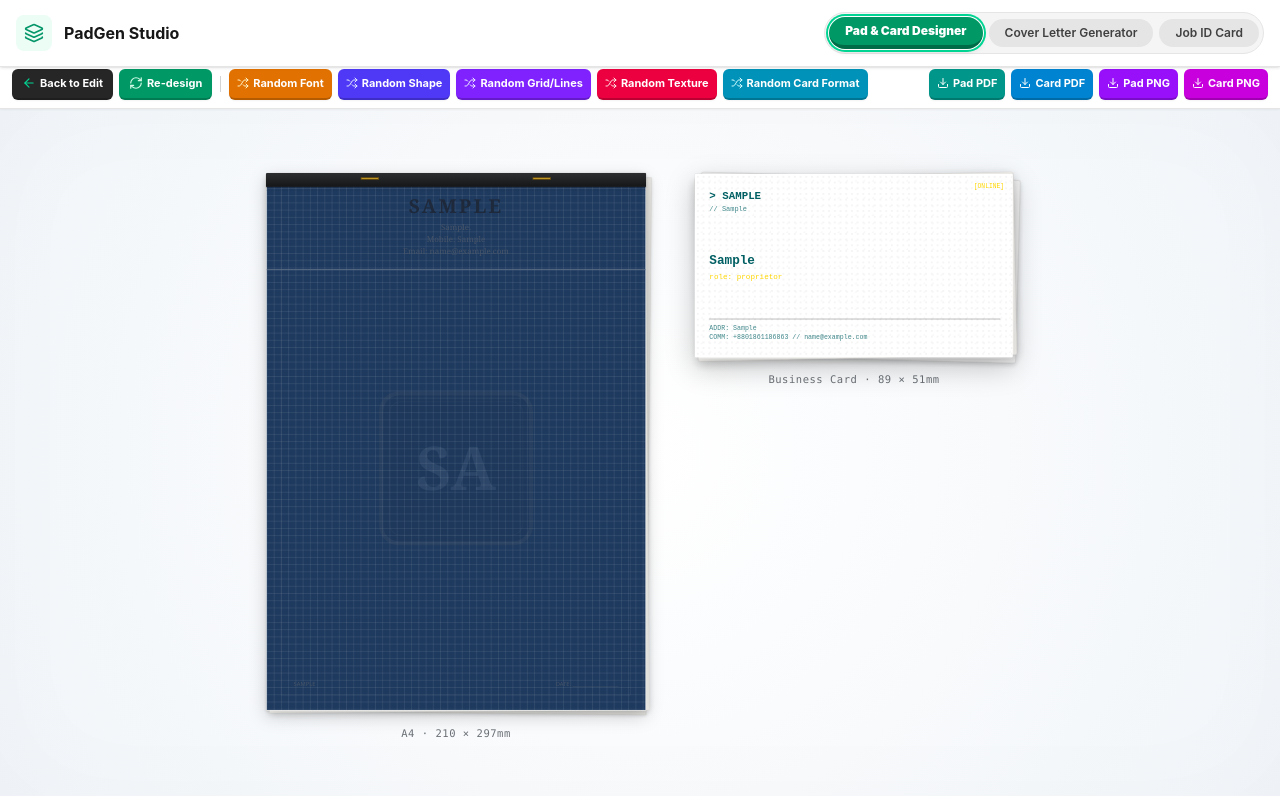
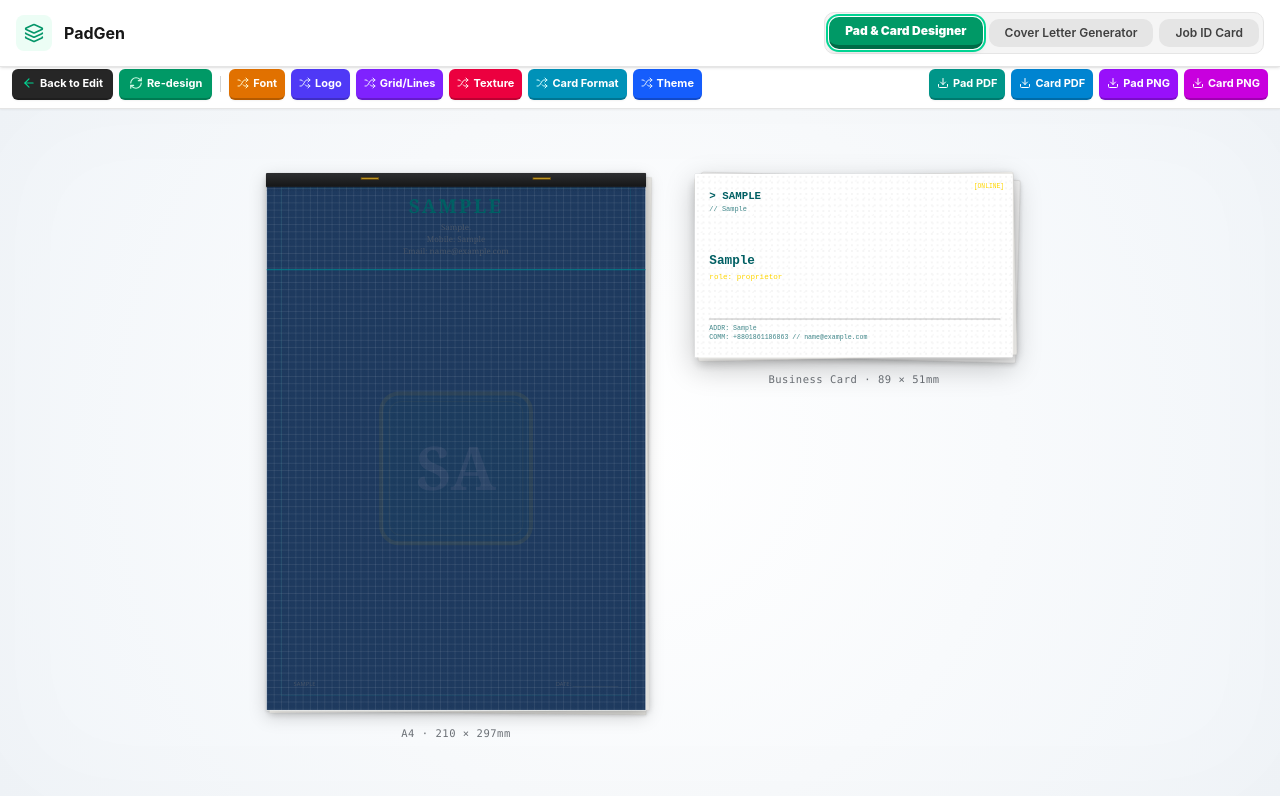
Before and after one commit to mohammadnurhasnat/padgen, a React (Vite) app: page / in a window 1280 px wide. Both pictures are taken after typing "Sample", "Sample", "Sample", "name@example.com", "Sample", "Sample" into the empty fields and a click on the button "Generate Design". Shown: the part 10-810 px from the top of the page. Built offline with nearby package versions, Linux system fonts and the light colour scheme; a web font is replaced by a local one.

Commit message:
feat: enhance branding and theme management
- Add favicon and streamline HeaderNavigation branding
- Implement theme index selection logic in App state
- Update Luxury Gold Foil card layout to use active theme colors
- Remove legacy action buttons from ControlPanel

```diff
--- a/index.html
+++ b/index.html
@@ -3,6 +3,7 @@
   <head>
     <meta charset="UTF-8" />
     <meta name="viewport" content="width=device-width, initial-scale=1.0" />
+    <link rel="icon" type="image/svg+xml" href="/favicon.svg" />
     <title>PadGen</title>
   </head>
   <body>
--- a/src/App.tsx
+++ b/src/App.tsx
@@ -171,6 +171,16 @@ export default function App() {
         setResolvedCardLayout(CARD_LAYOUTS[Math.floor(Math.random() * CARD_LAYOUTS.length)]);
       } else {
         setResolvedCardLayout(value);
+      }
+    } else if (key === 'theme') {
+      if (value === 'random') {
+        const randomTheme = Math.floor(Math.random() * THEMES.length);
+        setThemeIdx(randomTheme);
+      } else {
+        const themeIndex = parseInt(value, 10);
+        if (!isNaN(themeIndex) && themeIndex >= 0 && themeIndex < THEMES.length) {
+          setThemeIdx(themeIndex);
+        }
       }
     }
   };
--- a/src/components/CardPreview.tsx
+++ b/src/components/CardPreview.tsx
@@ -900,26 +900,26 @@ const CardPreviewInner: React.FC<CardPreviewProps> = ({
   if (layout === 'luxury-gold-foil') {
     const goldLogo = uploadedLogo
       ? `<svg xmlns="http://www.w3.org/2000/svg" viewBox="0 0 200 200" width="100%" height="100%"><image href="${uploadedLogo}" x="0" y="0" width="200" height="200" preserveAspectRatio="xMidYMid meet"/></svg>`
-      : logoMarkSVG(initials, shape, '#FFFFFF', '#FCF6BA', '#AA771C', logoStyle);
+      : logoMarkSVG(initials, shape, prim, '#AA771C', '#FFFFFF', logoStyle);
     return (
-      <div className="card" style={{ background: '#111111', color: '#F1E6C8', fontFamily: "'Georgia', serif", border: '1mm solid #AA771C', padding: '5mm', boxSizing: 'border-box', position: "relative" }}>
+      <div className="card" style={{ background: theme.paper, color: prim, fontFamily: "'Georgia', serif", border: '1mm solid #AA771C', padding: '5mm', boxSizing: 'border-box', position: "relative" }}>
          <div style={{ display: 'flex', justifyContent: 'space-between', height: '100%', alignItems: 'center' }}>
            <div style={{ display: 'flex', flexDirection: 'column', justifyContent: 'space-between', width: '60%', height: '100%' }}>
              <div>
-               <div style={{ fontSize: `${cardNameSize}pt`, fontWeight: 'bold', color: '#FCF6BA', lineHeight: 1.15 }}>{nameFormatted}</div>
+               <div style={{ fontSize: `${cardNameSize}pt`, fontWeight: 'bold', color: prim, lineHeight: 1.15 }}>{nameFormatted}</div>
                <div style={{ fontSize: '6pt', color: '#BF953F', fontStyle: 'italic', marginTop: '0.5mm' }}>{data.tagline}</div>
              </div>
              <div>
-               <div style={{ fontSize: '9pt', fontWeight: 'bold', color: '#FFFFFF' }}>{data.empName}</div>
+               <div style={{ fontSize: '9pt', fontWeight: 'bold', color: prim }}>{data.empName}</div>
                <div style={{ fontSize: '6pt', color: '#BF953F', letterSpacing: '1px', textTransform: 'uppercase' }}>{roleLine}</div>
              </div>
-             <div style={{ fontSize: '5.5pt', color: '#B38728', lineHeight: 1.3, borderTop: '0.5px solid rgba(179,135,40,0.3)', paddingTop: '1mm' }}>
+             <div style={{ fontSize: '5.5pt', color: detailsMuted, lineHeight: 1.3, borderTop: '0.5px solid rgba(179,135,40,0.3)', paddingTop: '1mm' }}>
                <div>📞 {mobileNumber} &bull; ✉️ {data.email}</div>
                <div style={{ overflow: 'hidden', textOverflow: 'ellipsis', whiteSpace: 'nowrap' }}>📍 {data.address}</div>
              </div>
            </div>
            <div style={{ display: 'flex', flexDirection: 'column', alignItems: 'center', justifyContent: 'center', width: '35%' }}>
-              <div style={{ width: '16mm', height: '16mm', filter: 'drop-shadow(0 2px 4px rgba(0,0,0,0.5))' }} dangerouslySetInnerHTML={{ __html: goldLogo }} />
+              <div style={{ width: '16mm', height: '16mm' }} dangerouslySetInnerHTML={{ __html: goldLogo }} />
            </div>
          </div>
       </div>
@@ -980,21 +980,21 @@ const CardPreviewInner: React.FC<CardPreviewProps> = ({
   // 27. Creative Agency Bold
   if (layout === 'creative-agency-bold') {
     return (
-      <div className="card" style={{ background: prim, color: '#fff', fontFamily: "'Arial Black', sans-serif" , position: "relative"}}>
+      <div className="card" style={{ background: theme.paper, color: prim, fontFamily: "'Arial Black', sans-serif", border: `1.5px solid ${prim}`, position: "relative" }}>
          <div style={{ padding: '6mm 8mm', height: '100%', display: 'flex', flexDirection: 'column', justifyContent: 'space-between' }}>
            <div style={{ display: 'flex', justifyContent: 'space-between', alignItems: 'flex-start' }}>
-             <div style={{ fontSize: `${cardNameSize + 2}pt`, lineHeight: 1.1, letterSpacing: '-1px', maxWidth: '75%' }}>{nameFormatted.toUpperCase()}</div>
-             <div style={{ width: '13mm', height: '13mm' }} dangerouslySetInnerHTML={{ __html: whiteLogoMark }} />
+             <div style={{ fontSize: `${cardNameSize + 2}pt`, lineHeight: 1.1, letterSpacing: '-1px', maxWidth: '75%', color: prim }}>{nameFormatted.toUpperCase()}</div>
+             <div style={{ width: '13mm', height: '13mm' }} dangerouslySetInnerHTML={{ __html: mark }} />
            </div>
            <div style={{ display: 'flex', justifyContent: 'space-between', alignItems: 'flex-end' }}>
-             <div style={{ fontSize: '5.5pt', opacity: 0.8, lineHeight: 1.3, fontFamily: "sans-serif" }}>
+             <div style={{ fontSize: '5.5pt', opacity: 0.8, lineHeight: 1.3, fontFamily: "sans-serif", color: detailsMuted }}>
                <div>📍 {data.address}</div>
                <div>✉️ {data.email}</div>
              </div>
              <div style={{ textAlign: 'right' }}>
                <div style={{ fontSize: '9pt', color: acc }}>{data.empName}</div>
-               <div style={{ fontSize: '6.5pt', opacity: 0.9, fontFamily: 'sans-serif' }}>{roleLine}</div>
-               <div style={{ fontSize: '6pt', opacity: 0.8, marginTop: '1px', fontFamily: 'sans-serif' }}>📞 {mobileNumber}</div>
+               <div style={{ fontSize: '6.5pt', opacity: 0.9, fontFamily: 'sans-serif', color: detailsMuted }}>{roleLine}</div>
+               <div style={{ fontSize: '6pt', opacity: 0.8, marginTop: '1px', fontFamily: 'sans-serif', color: detailsMuted }}>📞 {mobileNumber}</div>
              </div>
            </div>
          </div>
--- a/src/components/ControlPanel.tsx
+++ b/src/components/ControlPanel.tsx
@@ -52,8 +52,8 @@ interface ControlPanelProps {
   onDataChange: (data: CompanyData) => void;
   onControlsChange: (controls: DesignControls) => void;
   onGenerate: () => void;
-  onRandomTheme: () => void;
-  onResetAll: () => void;
+  onRandomTheme?: () => void;
+  onResetAll?: () => void;
   onDownloadPadPDF: () => void;
   onDownloadCardPDF: () => void;
   onExportCardSVG: () => void;
@@ -393,21 +393,6 @@ export const ControlPanel: React.FC<ControlPanelProps> = ({
             <Sparkles className="w-5 h-5" />
             Generate Design
           </button>
-
-          <div className="grid grid-cols-2 gap-2">
-            <button
-              onClick={onRandomTheme}
-              className="bg-indigo-600 hover:bg-indigo-500  border-b-4 border-black/20 active:border-b-0 active:translate-y-[4px] shadow-sm text-white font-bold py-2.5 px-3 rounded-lg text-[13px] active:translate-y-[2px]  transition-all cursor-pointer"
-            >
-              Random Theme
-            </button>
-            <button
-              onClick={onResetAll}
-              className="bg-rose-600 hover:bg-rose-500  border-b-4 border-black/20 active:border-b-0 active:translate-y-[4px] shadow-sm text-white font-bold py-2.5 px-3 rounded-lg text-[13px] active:translate-y-[2px]  transition-all cursor-pointer"
-            >
-              Reset Inputs
-            </button>
-          </div>
         </div>
       </div>
 
--- a/src/components/HeaderNavigation.tsx
+++ b/src/components/HeaderNavigation.tsx
@@ -19,21 +19,17 @@ export const HeaderNavigation: React.FC<HeaderNavigationProps> = ({
           </div>
           <div>
             <h1 className="text-base font-bold text-neutral-900 m-0 leading-none">
-              {activeTab === 'designer'
-                ? 'PadGen Studio'
-                : activeTab === 'cover-letter'
-                ? 'Cover Letter Generator'
-                : 'Job ID Card Generator'}
+              PadGen
             </h1>
           </div>
         </div>
 
         {/* TAB CONTROL TOGGLES */}
         <div className="flex flex-wrap items-center justify-center gap-3">
-          <div className="inline-flex items-center p-1 rounded-full bg-neutral-100 border border-neutral-200 gap-1.5">
+          <div className="inline-flex items-center p-1 rounded-[10px] bg-neutral-100 border border-neutral-200 gap-1.5">
             <button
               onClick={() => onTabChange('designer')}
-              className={`px-4 py-1.5 rounded-full text-xs transition-all duration-150 cursor-pointer ${
+              className={`px-4 py-1.5 rounded-[10px] text-xs transition-all duration-150 cursor-pointer ${
                 activeTab === 'designer'
                   ? 'bg-emerald-600 text-white border-b-4 border-black/30 shadow-md font-black ring-2 ring-emerald-400 ring-offset-1'
                   : 'bg-neutral-200 text-neutral-700 hover:bg-neutral-300 font-semibold'
@@ -43,7 +39,7 @@ export const HeaderNavigation: React.FC<HeaderNavigationProps> = ({
             </button>
             <button
               onClick={() => onTabChange('cover-letter')}
-              className={`px-4 py-1.5 rounded-full text-xs transition-all duration-150 cursor-pointer ${
+              className={`px-4 py-1.5 rounded-[10px] text-xs transition-all duration-150 cursor-pointer ${
                 activeTab === 'cover-letter'
                   ? 'bg-indigo-600 text-white border-b-4 border-black/30 shadow-md font-black ring-2 ring-indigo-400 ring-offset-1'
                   : 'bg-neutral-200 text-neutral-700 hover:bg-neutral-300 font-semibold'
@@ -53,7 +49,7 @@ export const HeaderNavigation: React.FC<HeaderNavigationProps> = ({
             </button>
             <button
               onClick={() => onTabChange('id-card')}
-              className={`px-4 py-1.5 rounded-full text-xs transition-all duration-150 cursor-pointer ${
+              className={`px-4 py-1.5 rounded-[10px] text-xs transition-all duration-150 cursor-pointer ${
                 activeTab === 'id-card'
                   ? 'bg-teal-600 text-white border-b-4 border-black/30 shadow-md font-black ring-2 ring-teal-400 ring-offset-1'
                   : 'bg-neutral-200 text-neutral-700 hover:bg-neutral-300 font-semibold'
--- a/src/components/PadPreview.tsx
+++ b/src/components/PadPreview.tsx
@@ -31,17 +31,16 @@ const PadPreviewInner: React.FC<PadPreviewProps> = ({
 }) => {
   const initials = getInitials(data.companyName);
 
-  // Enforce sophisticated, classic, non-colorful tones
-  const isDarkTheme = theme.primary === '#0B192C'; // support tech-dark paper
-  const customPaper = isDarkTheme ? '#0F172A' : '#FCFCFC';
+  // Enforce clean classic light paper tones
+  const customPaper = '#FCFCFC';
 
   // Muted classic colors
-  const prim = isDarkTheme ? '#E2E8F0' : '#1E293B'; // Deep Slate or Off-white
-  const acc = '#C5A880'; // Classic Antique Gold
-  const sec = '#64748B'; // Muted Slate Grey
-  const detailsMuted = isDarkTheme ? '#94A3B8' : '#475569';
+  const prim = theme.primary || '#1E293B';
+  const acc = theme.accent || '#C5A880';
+  const sec = theme.secondary || '#64748B';
+  const detailsMuted = '#475569';
 
-  const mark = logoMarkSVG(initials, shape, prim, acc, isDarkTheme ? '#0F172A' : '#FFFFFF', logoStyle);
+  const mark = logoMarkSVG(initials, shape, prim, acc, '#FFFFFF', logoStyle);
 
   const waterMark = (
     <div
@@ -74,7 +73,7 @@ const PadPreviewInner: React.FC<PadPreviewProps> = ({
         />
       ) : (
         <div
-          style={{ width: '100%', height: '100%', filter: isDarkTheme ? 'invert(1)' : 'none' }}
+          style={{ width: '100%', height: '100%' }}
           dangerouslySetInnerHTML={{ __html: mark }}
         />
       )}
@@ -259,7 +258,7 @@ const PadPreviewInner: React.FC<PadPreviewProps> = ({
   // 5. Bespoke Luxury Centered
   if (layout === 'canva-organic-abstract') {
     return (
-      <div className="pad" style={{ background: isDarkTheme ? '#0F172A' : '#FAF8F5', fontFamily: "'Garamond', serif", border: `1px solid ${hexToRgba(prim, 0.08)}` }}>
+      <div className="pad" style={{ background: '#FAF8F5', fontFamily: "'Garamond', serif", border: `1px solid ${hexToRgba(prim, 0.08)}` }}>
         {gridStyle !== 'none' && <div style={backgroundGridStyles}></div>}
         {waterMark}
 
--- a/src/components/PreviewStage.tsx
+++ b/src/components/PreviewStage.tsx
@@ -26,7 +26,7 @@ interface PreviewStageProps {
   uploadedLogo?: string;
   uploadedLogoSize?: number;
   uploadedLogoOpacity?: number;
-  onUpdateStyle?: (key: 'font' | 'shape' | 'gridStyle' | 'texture' | 'cardLayout', value: string) => void;
+  onUpdateStyle?: (key: 'font' | 'shape' | 'gridStyle' | 'texture' | 'cardLayout' | 'theme', value: string) => void;
   onBack?: () => void;
   onRedesign?: () => void;
   onDownloadPadPDF?: () => void;
@@ -130,7 +130,7 @@ export const PreviewStage: React.FC<PreviewStageProps> = ({
             className="bg-amber-600 hover:bg-amber-500 text-white font-bold px-2 py-1.5 rounded-md text-[11px] cursor-pointer transition-all flex items-center gap-1 border-b-[2px] border-black/20 active:border-b-0 active:translate-y-[2px] shadow-xs"
           >
             <Shuffle className="w-3 h-3 text-amber-100" />
-            <span>Random Font</span>
+            <span>Font</span>
           </button>
 
           <button
@@ -139,7 +139,7 @@ export const PreviewStage: React.FC<PreviewStageProps> = ({
             className="bg-indigo-600 hover:bg-indigo-500 text-white font-bold px-2 py-1.5 rounded-md text-[11px] cursor-pointer transition-all flex items-center gap-1 border-b-[2px] border-black/20 active:border-b-0 active:translate-y-[2px] shadow-xs"
           >
             <Shuffle className="w-3 h-3 text-indigo-100" />
-            <span>Random Shape</span>
+            <span>Logo</span>
           </button>
 
           <button
@@ -148,7 +148,7 @@ export const PreviewStage: React.FC<PreviewStageProps> = ({
             className="bg-violet-600 hover:bg-violet-500 text-white font-bold px-2 py-1.5 rounded-md text-[11px] cursor-pointer transition-all flex items-center gap-1 border-b-[2px] border-black/20 active:border-b-0 active:translate-y-[2px] shadow-xs"
           >
             <Shuffle className="w-3 h-3 text-violet-100" />
-            <span>Random Grid/Lines</span>
+            <span>Grid/Lines</span>
           </button>
 
           <button
@@ -157,7 +157,7 @@ export const PreviewStage: React.FC<PreviewStageProps> = ({
             className="bg-rose-600 hover:bg-rose-500 text-white font-bold px-2 py-1.5 rounded-md text-[11px] cursor-pointer transition-all flex items-center gap-1 border-b-[2px] border-black/20 active:border-b-0 active:translate-y-[2px] shadow-xs"
           >
             <Shuffle className="w-3 h-3 text-rose-100" />
-            <span>Random Texture</span>
+            <span>Texture</span>
           </button>
 
           <button
@@ -166,7 +166,16 @@ export const PreviewStage: React.FC<PreviewStageProps> = ({
             className="bg-cyan-600 hover:bg-cyan-500 text-white font-bold px-2 py-1.5 rounded-md text-[11px] cursor-pointer transition-all flex items-center gap-1 border-b-[2px] border-black/20 active:border-b-0 active:translate-y-[2px] shadow-xs"
           >
             <Shuffle className="w-3 h-3 text-cyan-100" />
-            <span>Random Card Format</span>
+            <span>Card Format</span>
+          </button>
+
+          <button
+            type="button"
+            onClick={() => onUpdateStyle && onUpdateStyle('theme', 'random')}
+            className="bg-blue-600 hover:bg-blue-500 text-white font-bold px-2 py-1.5 rounded-md text-[11px] cursor-pointer transition-all flex items-center gap-1 border-b-[2px] border-black/20 active:border-b-0 active:translate-y-[2px] shadow-xs"
+          >
+            <Shuffle className="w-3 h-3 text-blue-100" />
+            <span>Theme</span>
           </button>
         </div>
 
```
Also changed, not shown: public/favicon.svg (added).
